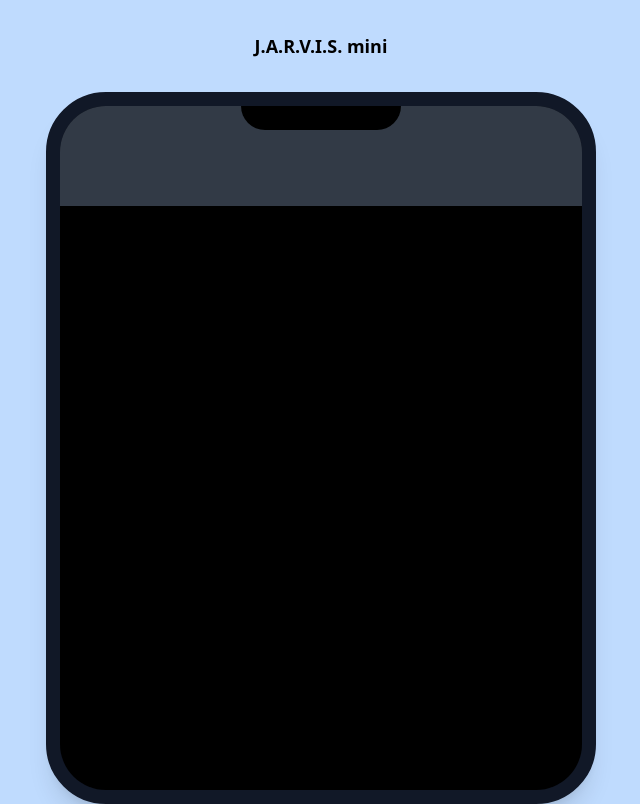
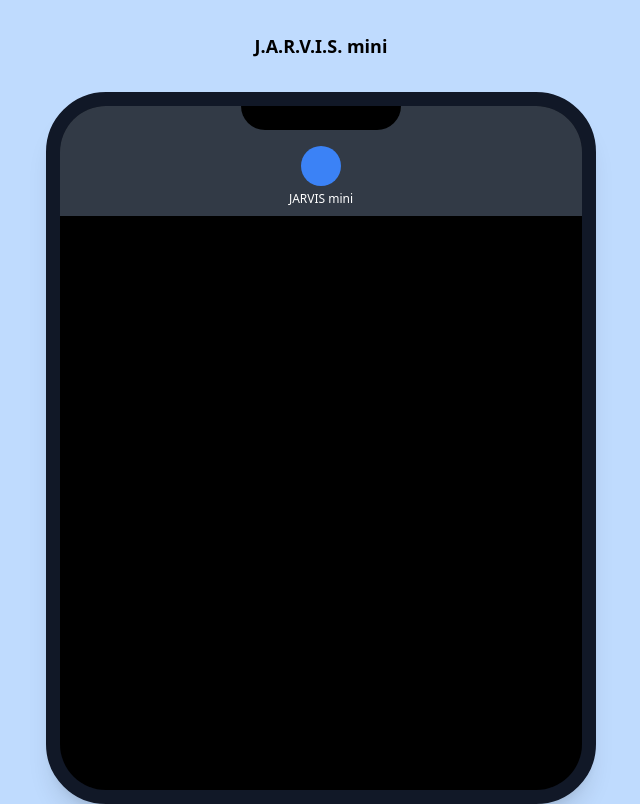
Before and after one commit to Divici/jarvis-mini, a React (Create React App) app: page / in a window 1280 px wide. Shown: the whole page, without its empty margins (319-959 px from the left). Built offline with nearby package versions, Linux system fonts and the light colour scheme.

Commit message:
more UI added to frame

```diff
--- a/src/components/PhoneFrame.js
+++ b/src/components/PhoneFrame.js
@@ -2,8 +2,10 @@ const PhoneFrame = () => {
     return (
         <div className=" relative h-[712px] sm:w-[550px] bg-gray-900 mx-2 sm:mx-auto rounded-[60px] shadow-xl overflow-hidden border-[14px] border-gray-900">
             <div className="absolute inset-0 h-full w-full bg-black">
-                <div className="absolute inset-0 h-[100px] w-full bg-slate-500 opacity-50"></div>
+                <div className="absolute inset-0 h-[110px] w-full bg-slate-500 opacity-50"></div>
                 <div className="absolute inset-0 h-6 w-40 mx-auto bg-black rounded-b-3xl"></div>
+                <div className="absolute inset-10 h-10 w-10 mx-auto rounded-full bg-blue-500"></div>
+                <h2 className="absolute inset-[85px] text-center font-normal text-xs text-white">JARVIS mini</h2>
             </div>
         </div>
     )
```
